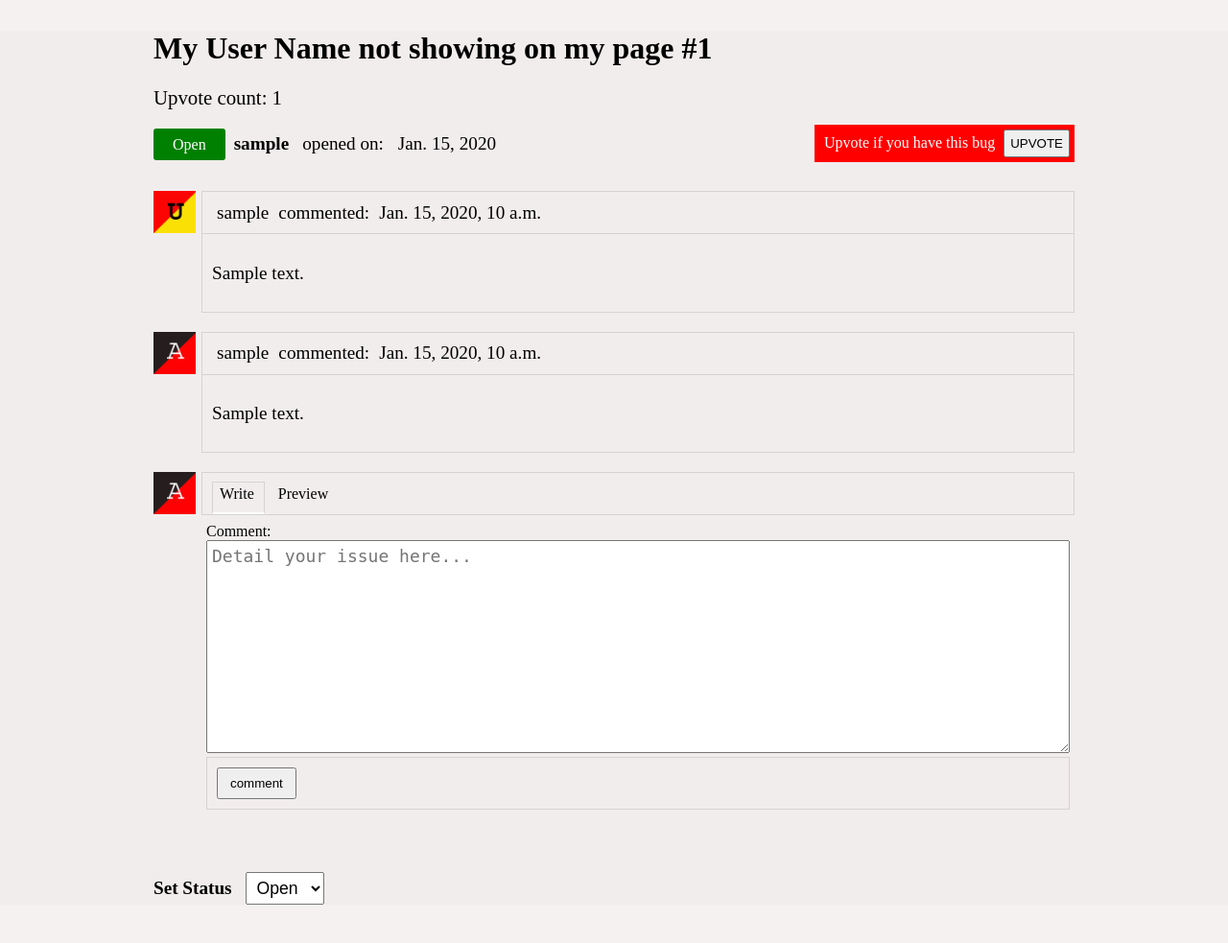
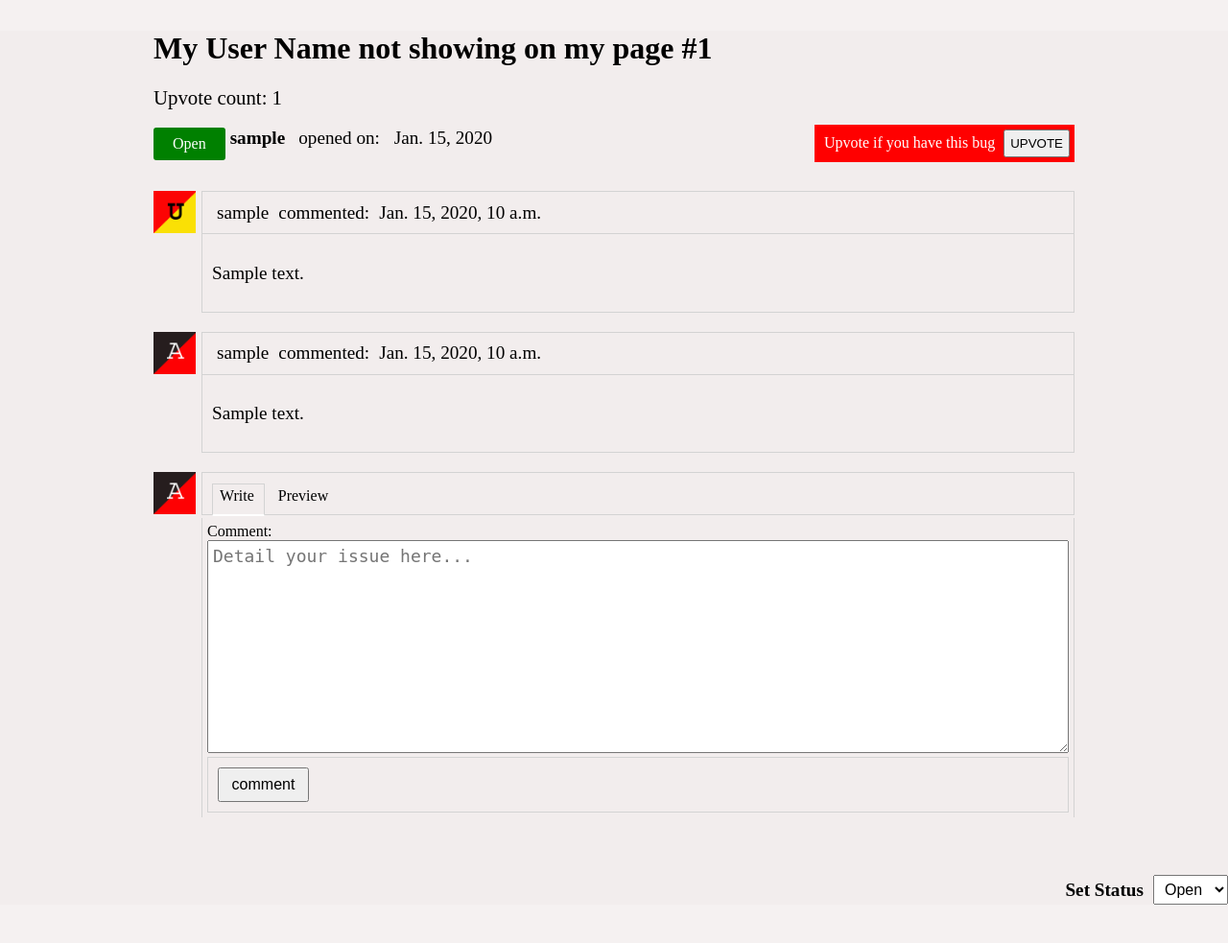
Before and after one commit to JohnL3/milestone-project-five, a Django app: page /bugs/1/ in a window 1280 px wide. Shown: the part 68-1051 px from the top of the page at 96% size. Run offline with Django 3.2, Linux system fonts and the light colour scheme; a user stored in the database is signed in; tables that the repository leaves empty hold one stand-in row (values such as "Sample post").

Commit message:
added to styles

```diff
--- a/static/css/styles.css
+++ b/static/css/styles.css
@@ -72,6 +72,9 @@ a {
   padding: 0 5px;
 }
 
+.closed {
+
+}
 /********************************************************************************/
 
 #burger {
@@ -396,6 +399,7 @@ nav ul li {
 .write-comment-head ul {
   list-style-type: none;
   padding-left: 0;
+  margin-top: 20px;
 }
 
 .write-comment-head ul li {
@@ -438,6 +442,7 @@ textarea {
   padding: 8px 20px;
   color: white;
   border-radius: 3px;
+  float: left;
 }
 
 .upvote-bug {
@@ -465,19 +470,35 @@ textarea {
 	width: 100%;
 }
 
-.bug-status {
-  margin-top: 10px;
-}
-
 .bug-status label {
 	font-size: 120%;
   padding-right: 10px;
   font-weight: 600;
 }
 
+.comment-footer {
+  display: grid;
+  grid-template-columns: 95px 1fr;
+  align-items: center;
+  grid-gap: 10px;
+}
+
+#comment-form {
+	border-right: 1px solid lightgray;
+	border-left: 1px solid lightgray;
+}
+.comment-footer button {
+	font-size: 16px;
+}
+.bug-status {
+	display: flex;
+  justify-content: flex-end;
+  align-items: center;
+}
+
 .bug-status select {
 	padding: 5px 7px;
-  font-size: 110%;
+  font-size: 100%;
 }
 /****************************************************************************/
 .blog-container {
@@ -642,6 +663,7 @@ section {
     box-sizing: border-box;
     padding: 10px;
   }
+
 /************************************************************************/
 
 	section {
@@ -660,10 +682,6 @@ section {
     margin: 0 auto;
 	}
 
-	.bug-status {
-		width: 75%;
-    margin: 0 auto;
-	}
 }
 
 @media only screen and (min-width: 800px) {
```
